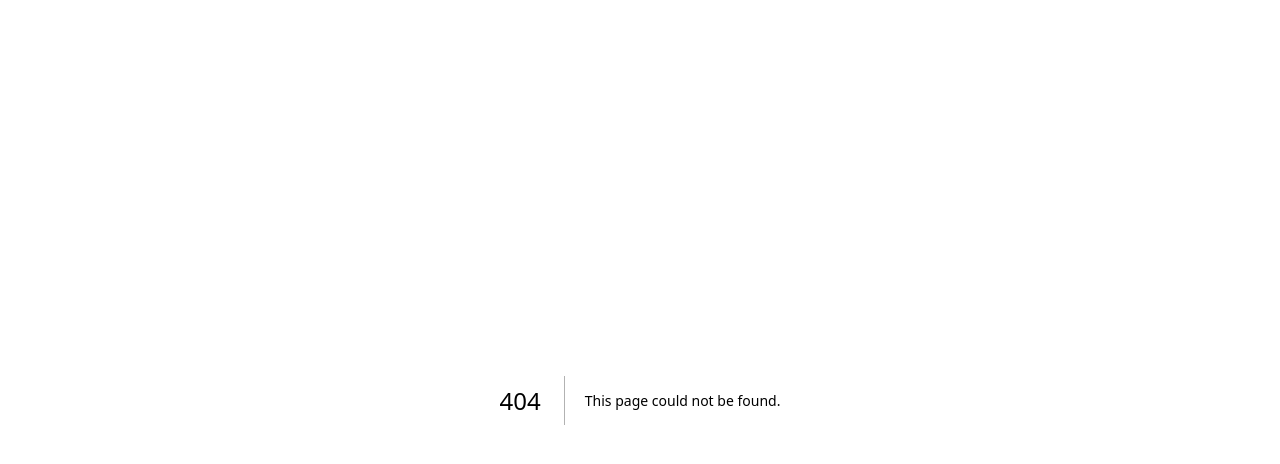
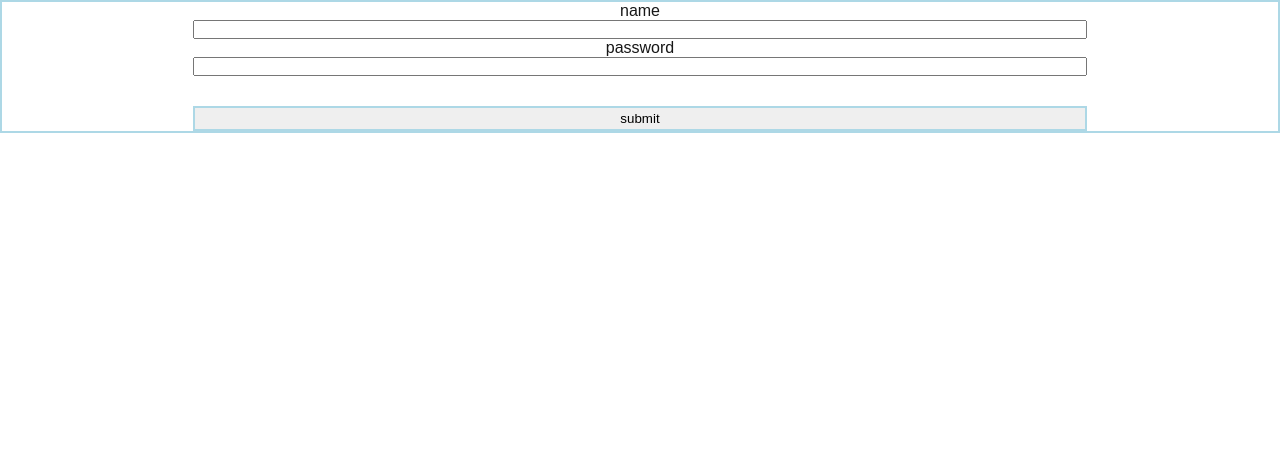
Before and after one commit to MarcoRosselDev/next-js-06-postgres, a Next.js app: page /login2 in a window 1280 px wide. Before the commit this address had no page. Shown: the top 464 px of the page. Built offline with nearby package versions, Linux system fonts and the light colour scheme.

Commit message:
typescript | login with no libraries 2

```diff
--- /dev/null
+++ b/src/app/login2/login2.module.css
@@ -0,0 +1,18 @@
+.login2_main{
+  border: 2px solid lightblue;
+  justify-content: center;
+  align-items: center;
+  display: flex;
+  flex-direction: column;
+
+  input{
+    width: 70%;
+  }
+
+  button{
+    border: 2px solid lightblue;
+    padding: 3px;
+    width: 70%;
+    margin-top: 30px;
+  }
+}
--- /dev/null
+++ b/src/app/login2/page.tsx
@@ -0,0 +1,47 @@
+"use client"
+import { FormEvent, ChangeEvent, useState } from "react"
+import style from "./login2.module.css"
+
+type Input = {
+  name: string
+  password: string
+}
+
+export default function Login2() {
+
+  const [inputState, handleInputState] = useState<Input>({
+    name:"",
+    password:""
+  })
+
+  function handleInput(event:ChangeEvent<HTMLInputElement>) {
+    console.log(event.target.value, event.target.name);
+
+    handleInputState(previo => {
+      return {...previo,
+        [event.target.name] : event.target.value
+      }
+    })
+  }
+
+  function handleSubmit(event:FormEvent<HTMLFormElement>) {
+    event.preventDefault();
+    console.log(inputState);
+  }
+
+  return (
+    <form className={style.login2_main} onSubmit={handleSubmit}>
+      <label htmlFor="name">name</label>
+      <input
+      onChange={handleInput}
+      type="text" name="name" id="name" />
+
+      <label htmlFor="password">password</label>
+      <input
+      onChange={handleInput}
+      type="password" name="password" id="password" />
+
+      <button type="submit">submit</button>
+    </form>
+  )
+}
```
